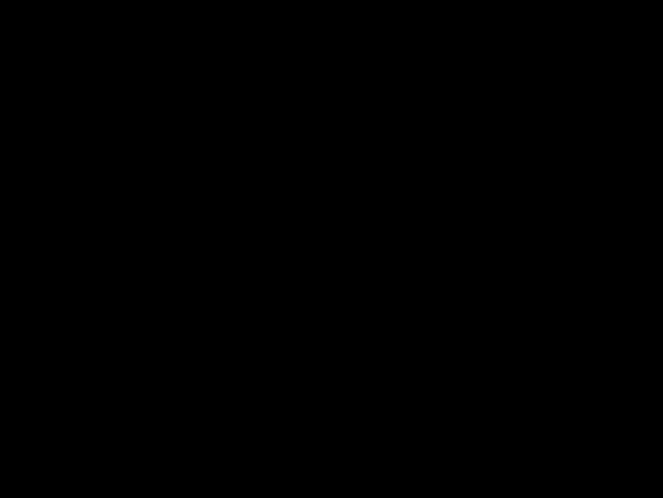
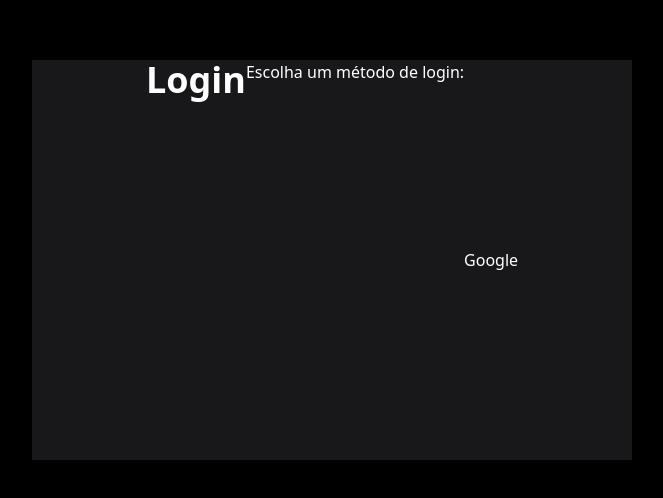
Before and after one commit to dariomatias-dev/webchat, a Next.js app: page / in a window 1280 px wide. Shown: the part 140-638 px from the top of the page, without its empty margins (308-971 px from the left). Built offline with nearby package versions, Linux system fonts and the light colour scheme.

Commit message:
Firebase configured.

```diff
--- a/pages/index.tsx
+++ b/pages/index.tsx
@@ -1,8 +1,29 @@
+import { auth, GoogleAuthProvider, signInWithPopup } from '@/services/firebase';
+
 const Home = () => {
+  const handleGoogleSignIn = () => {
+
+  };
+
   return (
-    <>
+    <div className='h-screen flex justify-center items-center'>
+      <div className='w-[600px] h-[400px] flex justify-center bg-zinc-900'>
+        <h1 className='text-4xl font-bold'>
+          Login
+        </h1>
 
-    </>
+        <p>
+          Escolha um método de login:
+        </p>
+
+        <button
+          type='button'
+          onClick={handleGoogleSignIn}
+        >
+          Google
+        </button>
+      </div>
+    </div>
   );
 };
 
```
Also changed, not shown: services/firebase.ts (+10 -8 lines).
